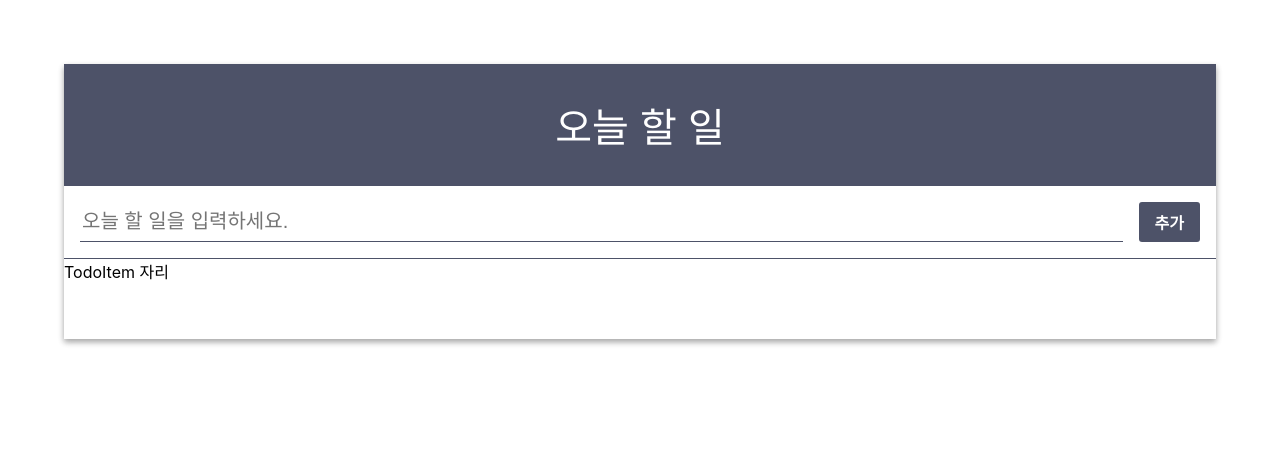
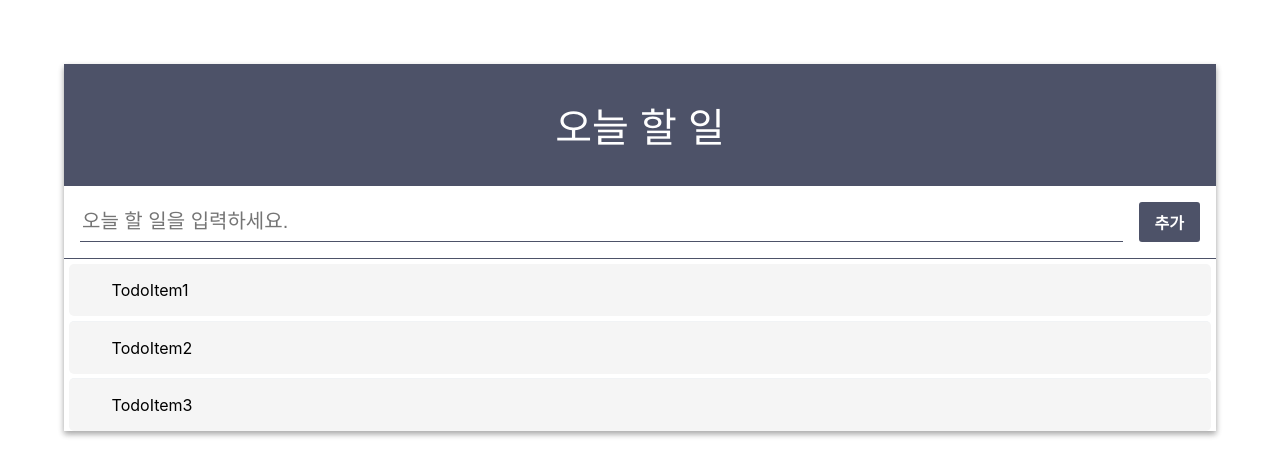
Before and after one commit to bookpark/react-todolist, a React (Create React App) app: page / in a window 1280 px wide. Shown: the top 476 px of the page. Built offline with nearby package versions, Linux system fonts and the light colour scheme.

Commit message:
TodoItem 작성

```diff
--- /dev/null
+++ b/src/components/css/TodoItem.css
@@ -0,0 +1,53 @@
+.todo-item {
+    padding: 1rem;
+    display: flex;
+    align-items: center;
+    /* 세로 가운데 정렬 */
+    cursor: pointer;
+    transition: all 0.15s;
+    user-select: none;
+    background-color: whitesmoke;
+    margin: 0.3rem;
+    border-radius: 5px 5px 5px 5px;
+}
+
+.todo-item:hover {
+    background: #353b544d;
+}
+
+/* todo-item 에 마우스가 있을때만 .remove 보이기 */
+.todo-item:hover .todo-item-remove {
+    opacity: 1;
+}
+
+/* todo-item 사이에 윗 테두리 */
+.todo-item+.todo-item {
+    border-top: 1px solid #f1f3f5;
+}
+
+.todo-item-remove {
+    margin-right: 1rem;
+    color: #e64980;
+    font-weight: 600;
+    opacity: 0;
+}
+
+.todo-item-content {
+    flex: 1;
+    /* 체크, 엑스를 제외한 공간 다 채우기 */
+    word-break: break-all;
+}
+
+.isComplete {
+    text-decoration: line-through;
+    color: #adb5bd;
+}
+
+.isComplete-mark {
+    font-size: 1.5rem;
+    line-height: 1rem;
+    margin-left: 1rem;
+    color: #353b54e0;
+    ;
+    font-weight: 800;
+}
--- /dev/null
+++ b/src/components/js/TodoItem.js
@@ -0,0 +1,30 @@
+import { Component } from 'react';
+import '../css/TodoItem.css';
+
+class TodoItem extends Component {
+    render() {
+        const { content, isComplete, id, onToggle, onRemove } = this.props;
+
+        return (
+            <div className="todo-item" onClick={() => onToggle(id)}>
+                <div className="todo-item-remove" onClick={(e) => {
+                    e.stopPropagation();    // onToggle 이 실행되지 않도록 함
+                    onRemove(id)
+                }
+                }>
+                    &times;
+                </div>
+                <div className={`todo-item-content ${isComplete && 'isComplete'}`}>
+                    <div>
+                        {content}
+                    </div>
+                </div>
+                {
+                    isComplete && (<div className="isComplete-mark">✓</div>)
+                }
+            </div>
+        )
+    }
+}
+
+export default TodoItem;
--- a/src/components/js/TodoItemList.js
+++ b/src/components/js/TodoItemList.js
@@ -1,10 +1,13 @@
 import { Component } from 'react';
+import TodoItem from './TodoItem';
 
 class TodoItemList extends Component {
     render() {
         return (
             <div>
-                TodoItem 자리
+                <TodoItem content='TodoItem1' />
+                <TodoItem content='TodoItem2' />
+                <TodoItem content='TodoItem3' />
             </div>
         )
     }
```
